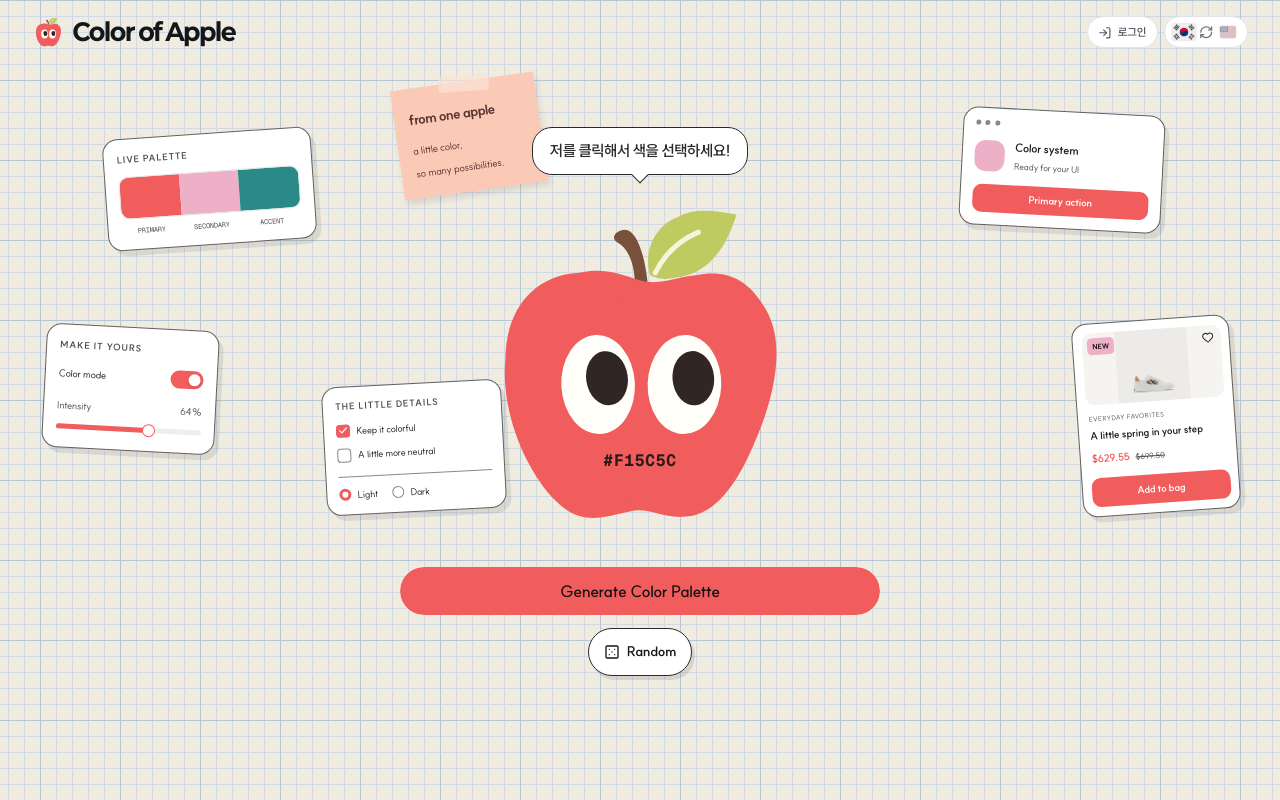
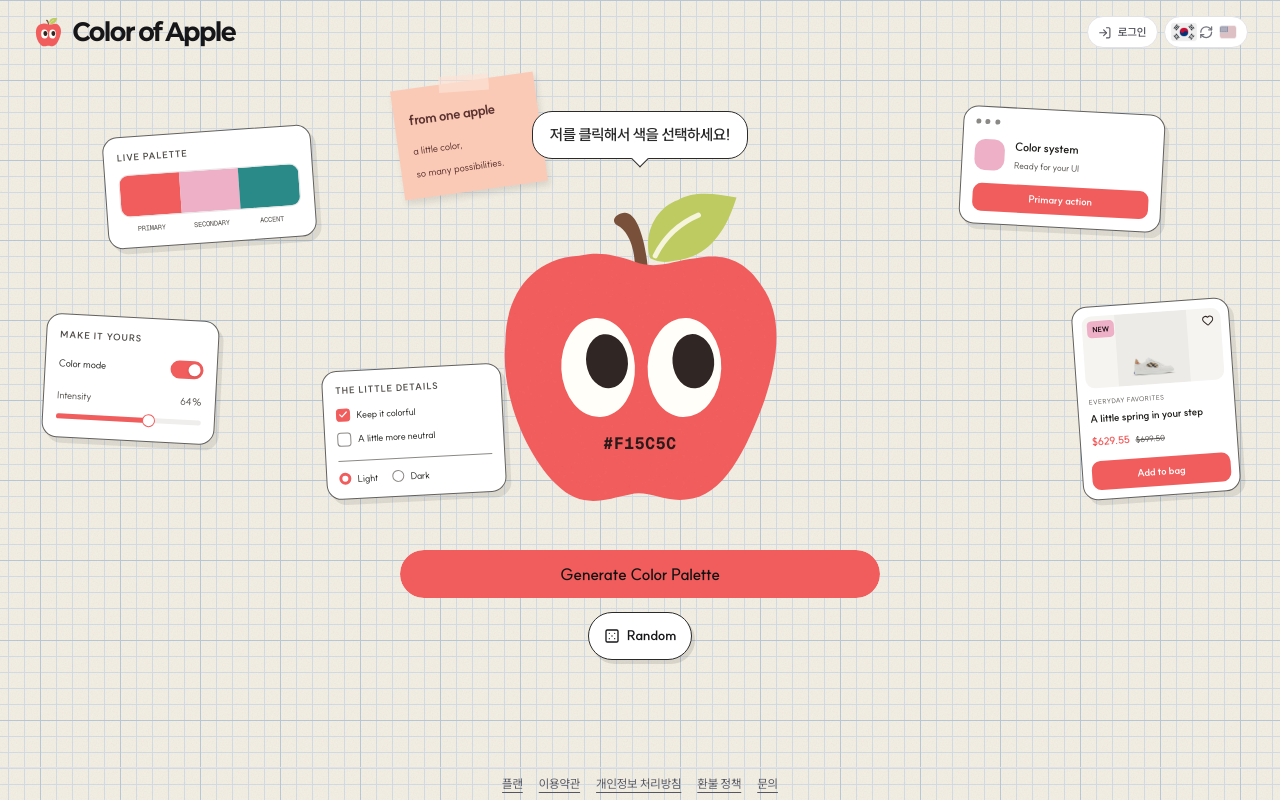
Before and after one commit to junefiv/color-of-apple, a Next.js app: page / in a window 1280 px wide. Built offline with nearby package versions, Linux system fonts and the light colour scheme; no server answers.

Commit message:
Prepare public policy links and record billing verification

```diff
--- a/src/components/landing/home-client.tsx
+++ b/src/components/landing/home-client.tsx
@@ -2,14 +2,26 @@
 
 import { SiteHeader } from "@/components/brand/site-header";
 import { Hero } from "@/components/landing/hero";
+import Link from "next/link";
+import { useMatchuStore } from "@/lib/store";
 
 export default function HomeClient() {
+  const isKo = useMatchuStore((state) => state.locale) === "ko";
   return (
     <div className="home-screen graph-paper-page flex h-dvh flex-col overflow-hidden">
       <SiteHeader />
       <main className="min-h-0 flex-1">
         <Hero />
       </main>
+      <footer className="shrink-0 border-t border-[var(--border-default)] px-4 py-2 text-xs text-[var(--text-secondary)]">
+        <nav className="flex flex-wrap items-center justify-center gap-x-4 gap-y-2" aria-label={isKo ? "서비스 정보" : "Service information"}>
+          <Link className="underline underline-offset-4" href="/pricing">{isKo ? "플랜" : "Plans"}</Link>
+          <Link className="underline underline-offset-4" href="/terms">{isKo ? "이용약관" : "Terms"}</Link>
+          <Link className="underline underline-offset-4" href="/privacy">{isKo ? "개인정보 처리방침" : "Privacy"}</Link>
+          <Link className="underline underline-offset-4" href="/refund-policy">{isKo ? "환불 정책" : "Refunds"}</Link>
+          <a className="underline underline-offset-4" href="mailto:dasawafa@gmail.com">{isKo ? "문의" : "Contact"}</a>
+        </nav>
+      </footer>
     </div>
   );
 }
```
Also changed, not shown: 3 other files (tests, documents, lock files or other folders).
